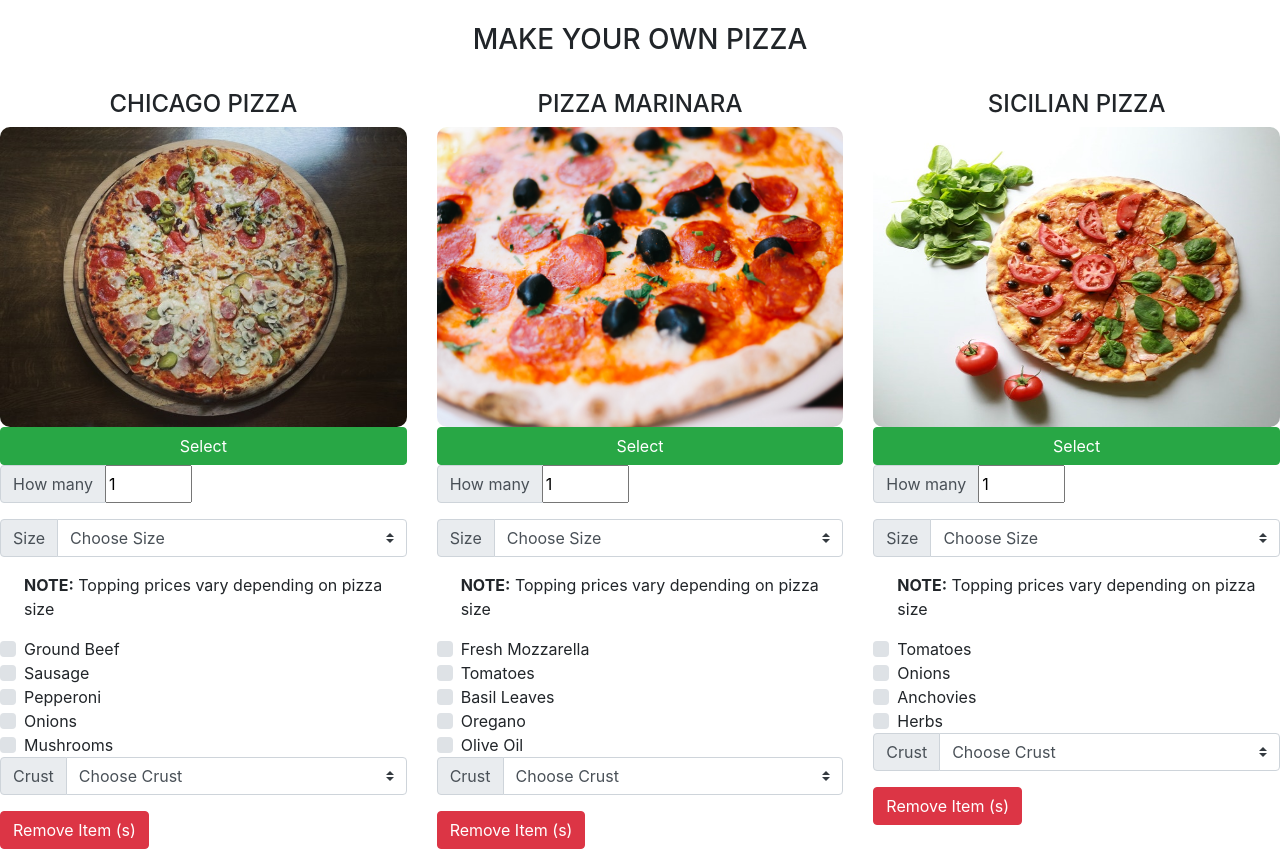
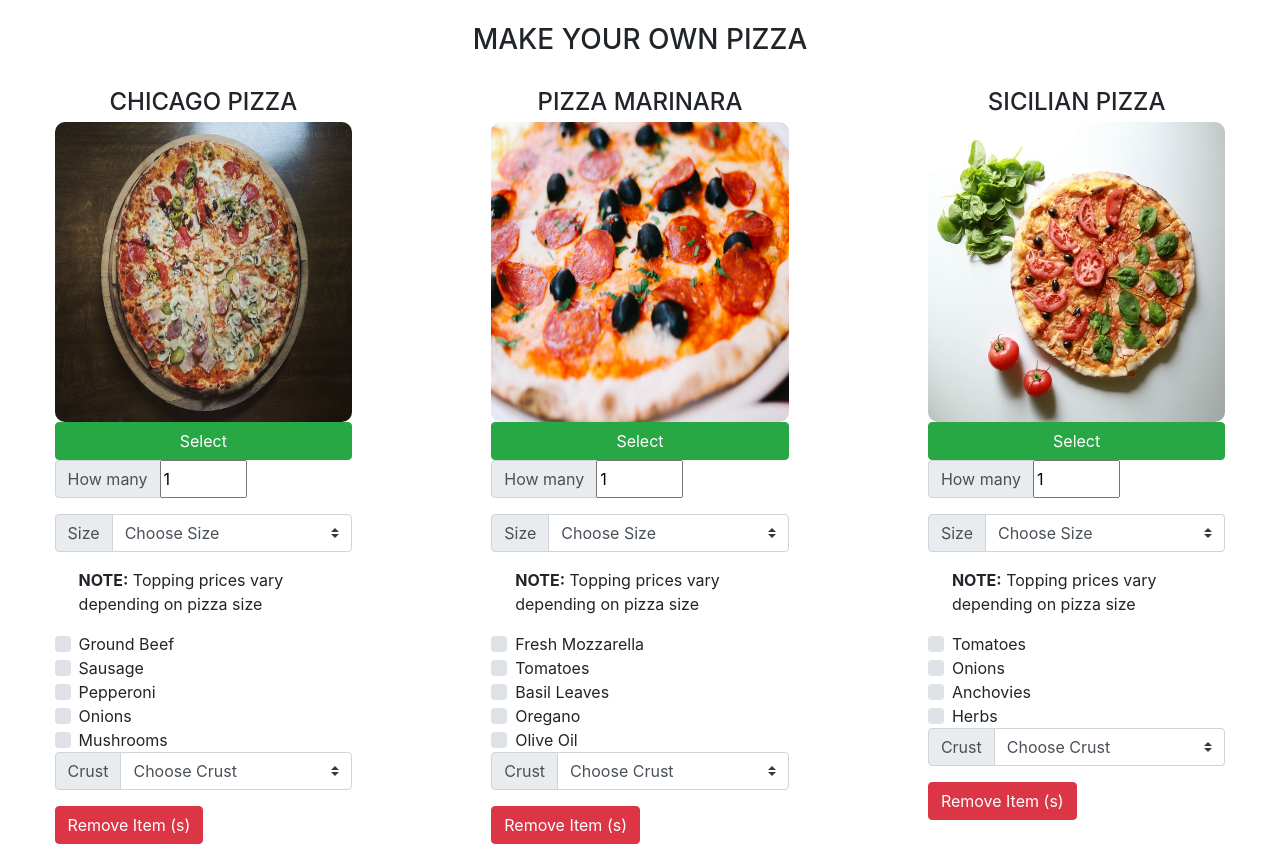
Before and after one commit to Mantongash/pizza-heart, a plain HTML site: page index.html in a window 1280 px wide. Shown: the part 814-1663 px from the top of the page. Drawn offline with nearby package versions, Linux system fonts and the light colour scheme.

Commit message:
Adjust size of the columns in the make section

```diff
--- a/index.html
+++ b/index.html
@@ -65,7 +65,7 @@
         <h3>Make your own pizza</h3>
         <div class="row d-flex justify-content-around">
           <!-- Chicago Pizza -->
-          <div class="col-md-4">
+          <div class="col-md-3">
             <h4>chicago pizza</h4>
             <img
               src="images/pepperoni-pizza-803290.jpg"
@@ -162,7 +162,7 @@
           </div>
 
           <!-- Pizza Marinara -->
-          <div class="col-md-4">
+          <div class="col-md-3">
             <h4>Pizza Marinara</h4>
             <img
               src="images/pizza-marinara.jpg"
@@ -261,7 +261,7 @@
           </div>
 
           <!-- Sicilian Pizza -->
-          <div class="col-md-4">
+          <div class="col-md-3">
             <h4>sicilian pizza</h4>
             <img
               src="images/tomato-pizza-208537.jpg"
```
